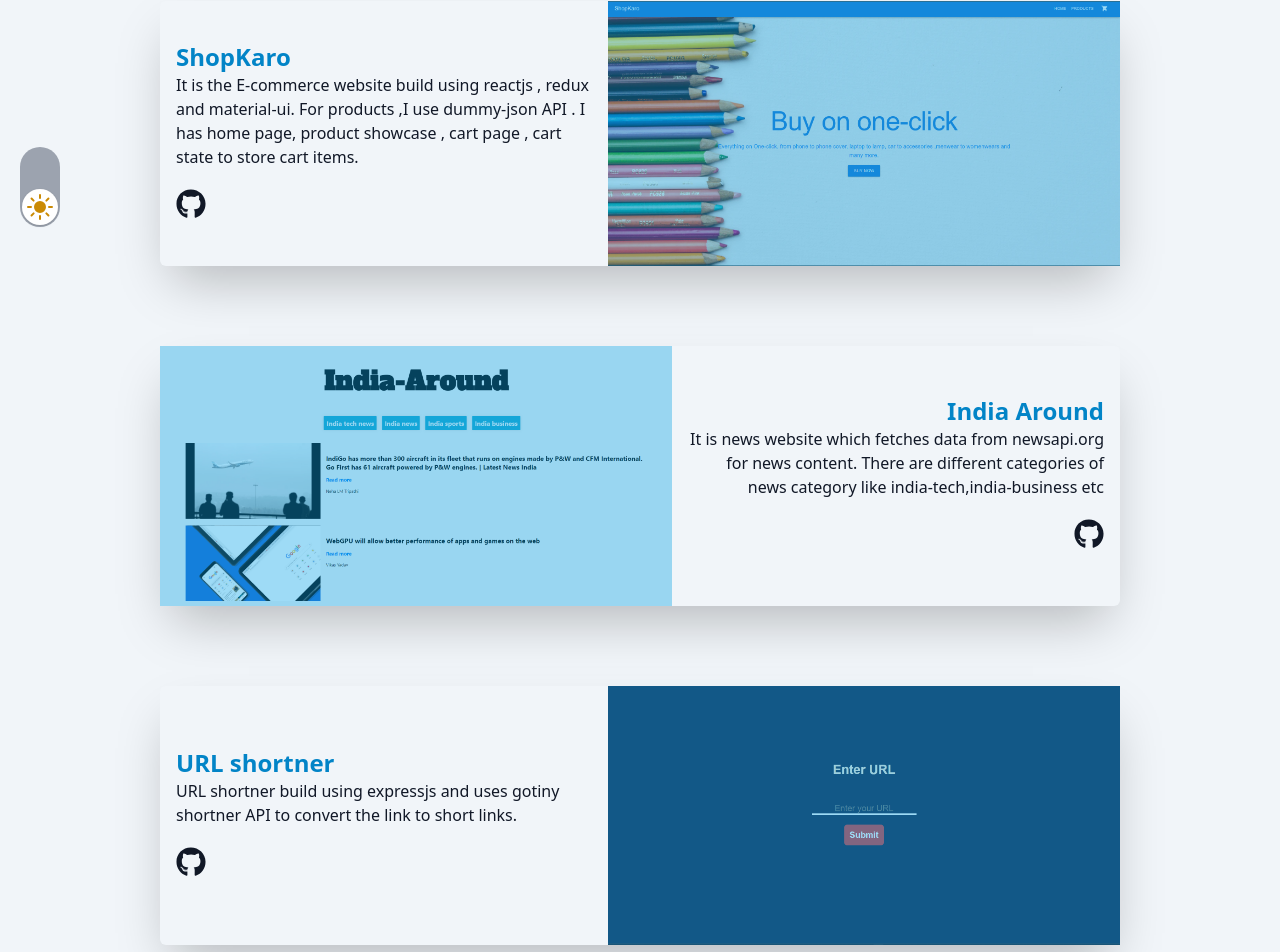
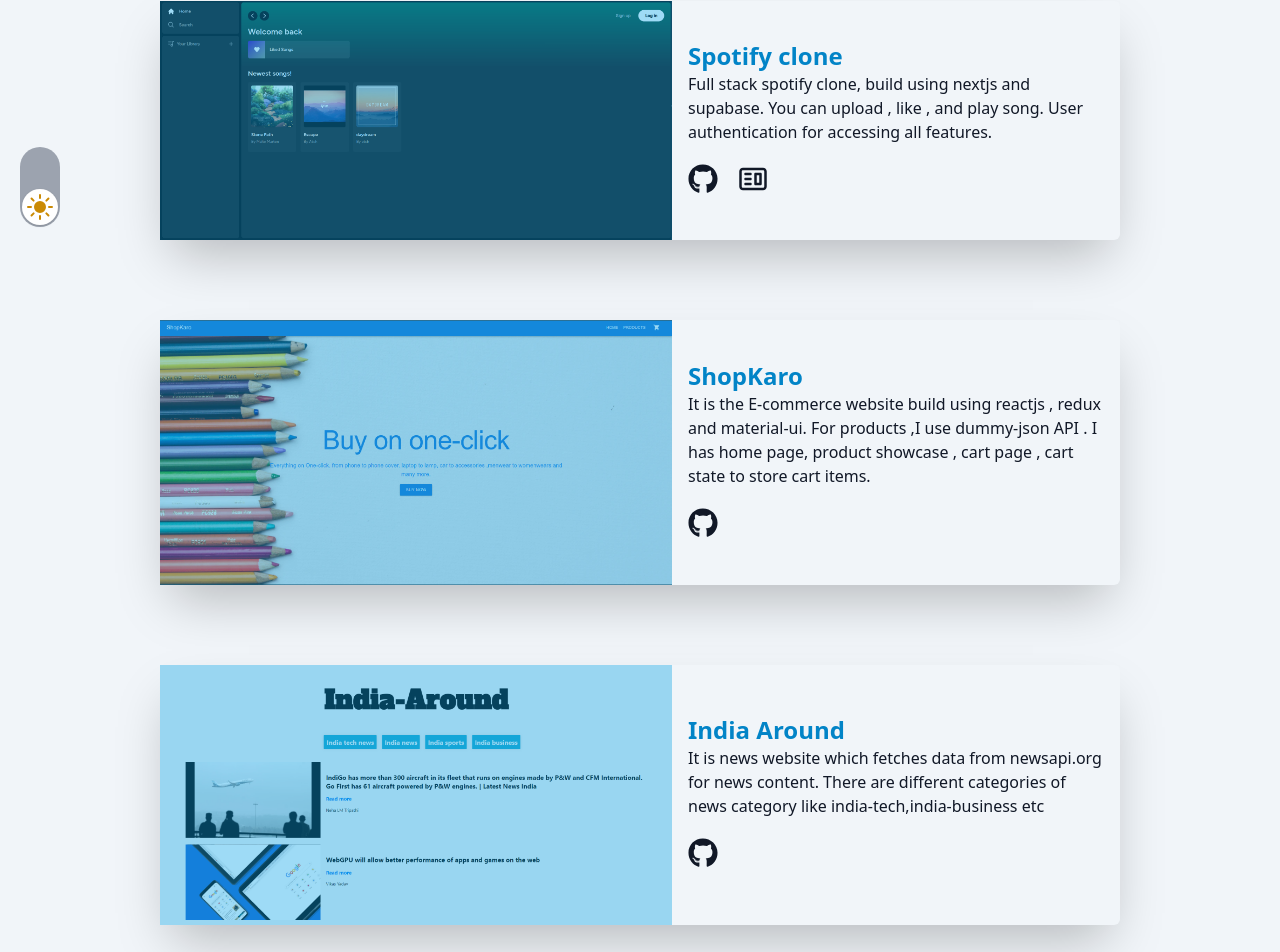
Before and after one commit to SiddharthaMishra-dev/Portfolio-react, a React (Vite) app: page /projects in a window 1280 px wide. Shown: the part 553-1505 px from the top of the page. Built offline with nearby package versions, Linux system fonts and the light colour scheme.

Commit message:
[ui]: add new project , download CV button

```diff
--- a/src/pages/About.tsx
+++ b/src/pages/About.tsx
@@ -1,17 +1,17 @@
+import { animated, useSpring } from "@react-spring/web";
+import Atropos from "atropos/react";
 import { useEffect, useRef, useState } from "react";
+import { Fade, Slide } from "react-awesome-reveal";
+import { FaBootstrap, FaInstagram, FaLinkedin, FaNodeJs, FaReact, FaTwitter } from "react-icons/fa";
+import { IoLogoJavascript } from "react-icons/io";
+import { SiExpress, SiMongodb, SiTailwindcss } from "react-icons/si";
+import { TbBrandNextjs } from "react-icons/tb";
+import "react-tabs/style/react-tabs.css";
 import Typed from "typed.js";
-import { useSpring, animated } from "@react-spring/web";
-import { Slide, Fade } from "react-awesome-reveal";
-import { FaTwitter, FaLinkedin, FaInstagram, FaReact, FaBootstrap, FaNodeJs } from "react-icons/fa";
-import { IoLogoJavascript } from "react-icons/io";
-import { SiTailwindcss, SiExpress, SiMongodb } from "react-icons/si";
-import { TbBrandNextjs } from "react-icons/tb";
-import Atropos from "atropos/react";
-import "react-tabs/style/react-tabs.css";
 
 import Profile from "../assets/Profile.jpg";
+import Experience from "../components/Experience";
 import Footer from "../components/Footer";
-import Experience from "../components/Experience";
 
 function About() {
   const [isVisible, setVisible] = useState(false);
@@ -38,7 +38,7 @@
   return (
     <Fade duration={1000}>
       <div className="relative m-0 w-full h-full flex flex-col justify-between ">
-        <div className="lg:w-3/4 mx-auto ">
+        <div className="lg:w-3/4 w-4/5 mx-auto ">
           <Atropos
             activeOffset={4}
             shadow={true}
@@ -65,17 +65,25 @@
                   &lt;{" "}
                   <span
                     ref={desc}
-                    className="text-sky-500 text-xl md:text-3xl"
+                    className="text-sky-500 text-3xl md:text-4xl"
                   />{" "}
                   /&gt;
                 </p>
 
-                <div className="text-lg mt-4">
+                <div className="text-lg mt-4 tracking-normal">
                   I am an undergraduate student with a passion for web development. Enjoy exploring
                   new technologies and using them. Always eager to work and collaborate with senior
                   and junior developers. Enthusiastic about learning and applying new technologies
                   to provide the best solution.
                 </div>
+                <button className="mt-4 mx-auto md:mx-0 md:mt-6  flex gap-x-3 text-2xl px-4 py-2 outline outline-sky-500 rounded-md hover:bg-blue-600 transition">
+                  <a
+                    href="https://drive.google.com/file/d/1LE6uvFEGpF66yH-rzDTtgj-dR4doeEiB/view?usp=sharing"
+                    download="siddhartha_mishra.pdf"
+                  >
+                    Download Resume
+                  </a>
+                </button>
               </div>
             </div>
           </Atropos>
--- a/src/pages/Blogs.tsx
+++ b/src/pages/Blogs.tsx
@@ -1,6 +1,6 @@
-import { lazy, useEffect, useState } from "react";
+import { useEffect, useState } from "react";
+import { Fade } from "react-awesome-reveal";
 import { PiDevToLogoFill } from "react-icons/pi";
-import { Fade } from "react-awesome-reveal";
 import { LazyLoadImage } from "react-lazy-load-image-component";
 
 import Footer from "../components/Footer";
@@ -39,7 +39,7 @@
               {blogs.map((blog: any) => (
                 <li key={blog.id}>
                   <div className="rounded-md mt-10 m-10 shadow-2xl  md:flex flex-row-reverse items-center md:w-3/4 mx-auto">
-                    <div className="max-w-lg min-h-full">
+                    <div className="max-w-lg min-h-full h-full">
                       <LazyLoadImage
                         src={blog.social_image}
                         effect="blur"
--- a/src/pages/Projects.tsx
+++ b/src/pages/Projects.tsx
@@ -1,11 +1,12 @@
+import { Fade } from "react-awesome-reveal";
+import { CgWebsite } from "react-icons/cg";
 import { FaGithub } from "react-icons/fa";
-import { CgWebsite } from "react-icons/cg";
-import { Fade } from "react-awesome-reveal";
 
+import shopKaro from "../assets/ShopKaro.png";
+import urlshortner from "../assets/URL-shortner.png";
+import spotifyClone from "../assets/spotify-clone.png";
+import bloggers from "../assets/blog-g-gers.png";
 import indiaAround from "../assets/india-around.png";
-import urlshortner from "../assets/URL-shortner.png";
-import shopKaro from "../assets/ShopKaro.png";
-import bloggers from "../assets/blog-g-gers.png";
 import Footer from "../components/Footer";
 
 function Project() {
@@ -52,7 +53,39 @@
               </div>
             </div>
 
-            <div className="rounded-md mt-10 m-10 shadow-2xl  md:flex flex-row-reverse items-center md:w-3/4 ">
+            <div className="rounded-md mt-10 m-10 shadow-2xl md:flex  items-center md:w-3/4">
+              <div className="bg-sky-500 md:max-w-lg">
+                <img
+                  src={spotifyClone}
+                  alt=""
+                  className="w-full opacity-60 hover:opacity-100 transition"
+                />
+              </div>
+              <div className="pt-2 w-full p-4 md:text-left">
+                <h5 className="text-sky-600 font-bold text-2xl items-center">Spotify clone</h5>
+                <span className="pt-5">
+                  Full stack spotify clone, build using nextjs and supabase. You can upload , like ,
+                  and play song. User authentication for accessing all features.
+                </span>
+                <div className="flex gap-x-5">
+                  <a
+                    href="https://github.com/SiddharthaMishra-dev/spotify-clone"
+                    className=""
+                    target="_blank"
+                  >
+                    <FaGithub className="mt-5 text-3xl hover:text-sky-200 md:me-auto" />
+                  </a>
+                  <a
+                    href="https://spotify-clone-snowy-xi.vercel.app/"
+                    target="_black"
+                  >
+                    <CgWebsite className="mt-5 text-3xl hover:text-sky-200 md:me-auto" />
+                  </a>
+                </div>
+              </div>
+            </div>
+
+            <div className="rounded-md mt-10 m-10 shadow-2xl  md:flex  items-center md:w-3/4 ">
               <div className="bg-sky-500 md:max-w-lg">
                 <img
                   src={shopKaro}
@@ -84,7 +117,7 @@
                   className="w-full opacity-60 hover:opacity-100 transition"
                 />
               </div>
-              <div className="pt-2 p-4 md:text-right">
+              <div className="pt-2 p-4 md:text-left">
                 <h5 className="text-sky-600 font-bold text-2xl items-center">India Around</h5>
                 <span className="pt-5">
                   It is news website which fetches data from newsapi.org for news content. There are
@@ -93,31 +126,6 @@
 
                 <a
                   href="https://github.com/SiddharthaMishra-dev/india-around"
-                  target="_blank"
-                >
-                  <FaGithub className="mt-5 text-3xl hover:text-sky-200 md:ms-auto" />
-                </a>
-              </div>
-            </div>
-
-            <div className="rounded-md mt-10 m-10 shadow-2xl md:flex flex-row-reverse items-center md:w-3/4">
-              <div className="bg-sky-500 md:max-w-lg">
-                <img
-                  src={urlshortner}
-                  alt=""
-                  className="w-full opacity-60 hover:opacity-100 transition"
-                />
-              </div>
-              <div className="pt-2 w-full p-4 md:text-left">
-                <h5 className="text-sky-600 font-bold text-2xl items-center">URL shortner</h5>
-                <span className="pt-5">
-                  URL shortner build using expressjs and uses gotiny shortner API to convert the
-                  link to short links.
-                </span>
-
-                <a
-                  href="https://github.com/SiddharthaMishra-dev/URL-Shortnerd"
-                  className=""
                   target="_blank"
                 >
                   <FaGithub className="mt-5 text-3xl hover:text-sky-200 md:me-auto" />
```
Also changed, not shown: src/components/Nav.tsx (+2 -5 lines), src/assets/URL-shortner.png (deleted), src/assets/spotify-clone.png (added).
